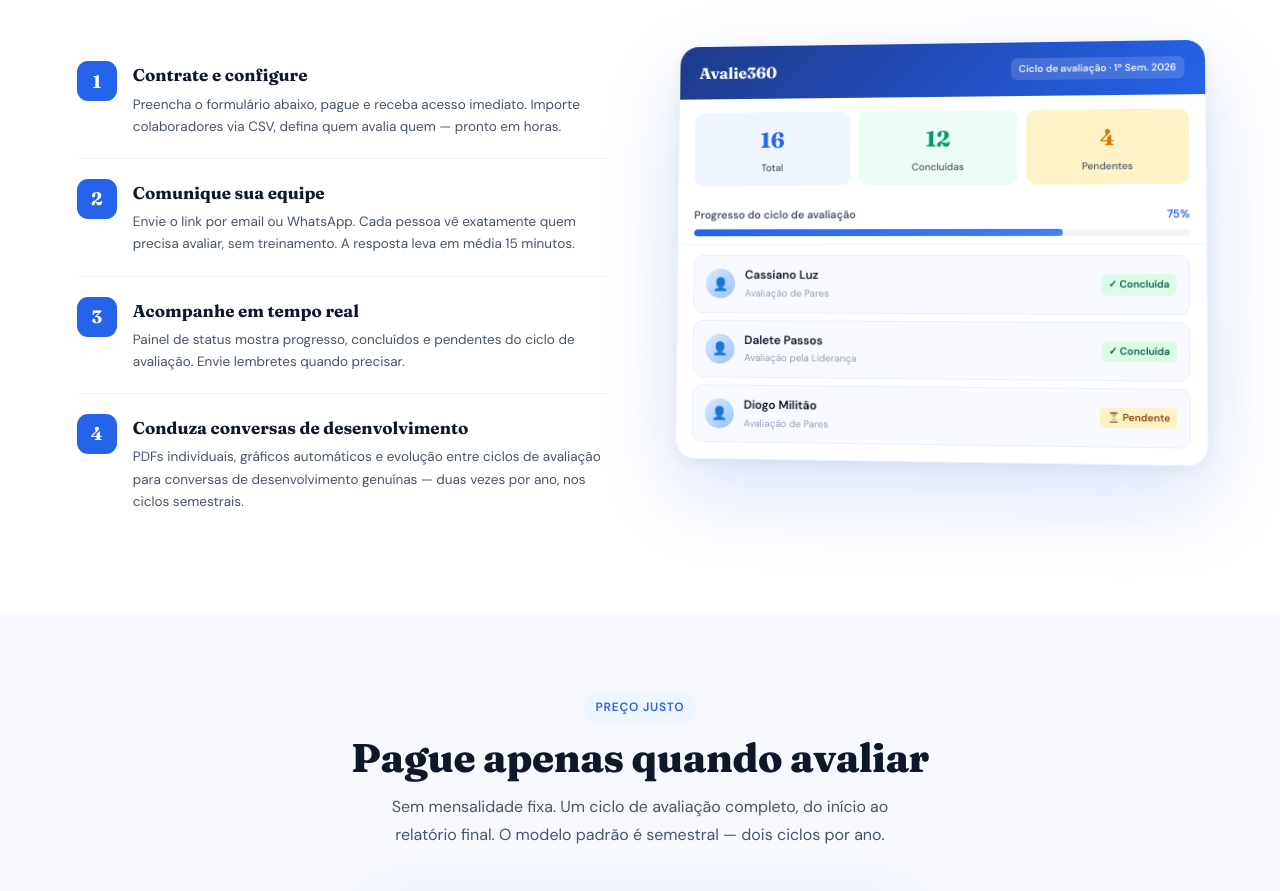
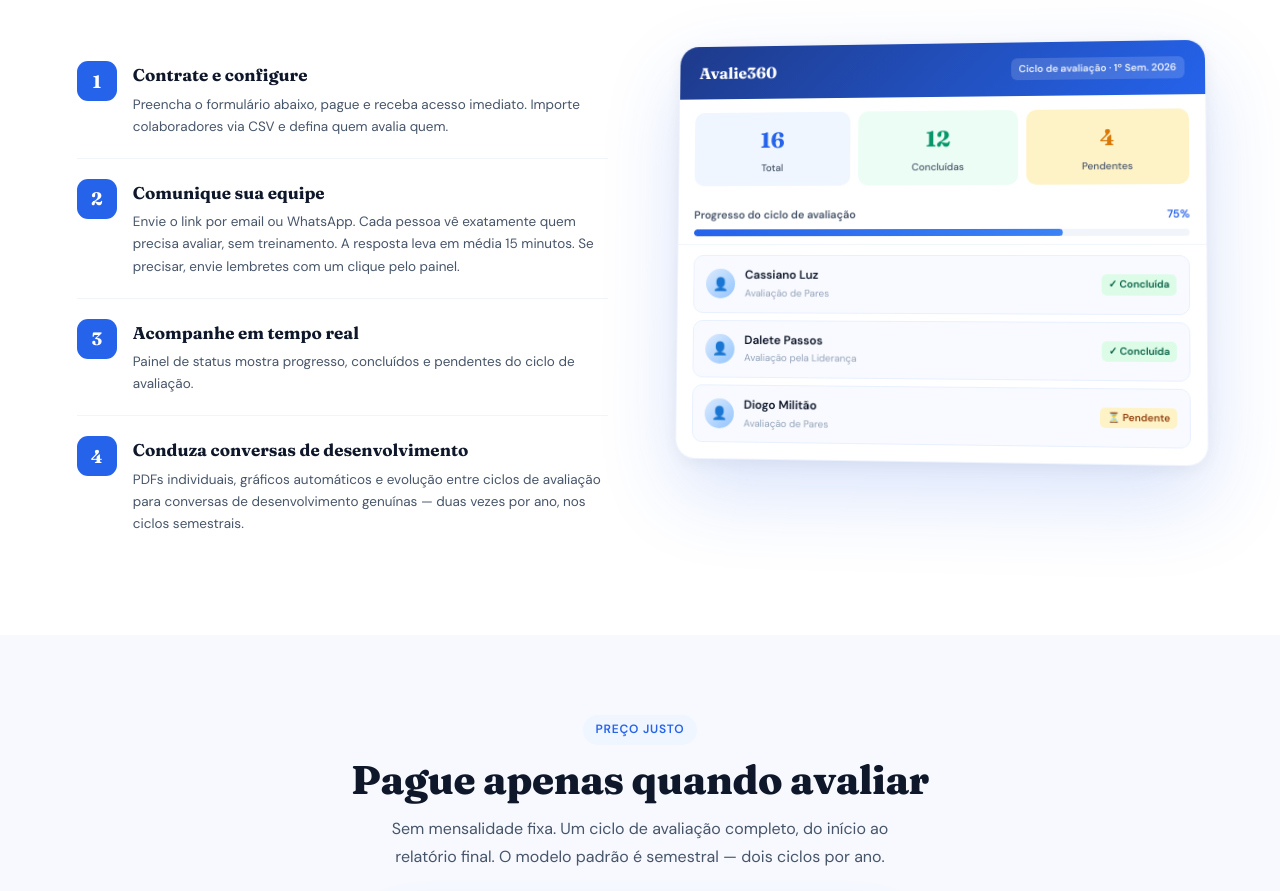
Before and after one commit to cassianobluz-ship-it/avalie360-landing, a website: page index.html in a window 1280 px wide. Shown: the part 4011-4902 px from the top of the page. Drawn offline with Linux system fonts and the light colour scheme; a script that the page names is missing.

Commit message:
Update index.html

```diff
--- a/index.html
+++ b/index.html
@@ -417,9 +417,9 @@ footer a:hover{color:white}
     </div>
     <div class="how-grid">
       <div class="how-steps">
-        <div class="how-step"><div class="how-num">1</div><div><div class="how-step-title">Contrate e configure</div><div class="how-step-desc">Preencha o formulário abaixo, pague e receba acesso imediato. Importe colaboradores via CSV, defina quem avalia quem — pronto em horas.</div></div></div>
-        <div class="how-step"><div class="how-num">2</div><div><div class="how-step-title">Comunique sua equipe</div><div class="how-step-desc">Envie o link por email ou WhatsApp. Cada pessoa vê exatamente quem precisa avaliar, sem treinamento. A resposta leva em média 15 minutos.</div></div></div>
-        <div class="how-step"><div class="how-num">3</div><div><div class="how-step-title">Acompanhe em tempo real</div><div class="how-step-desc">Painel de status mostra progresso, concluídos e pendentes do ciclo de avaliação. Envie lembretes quando precisar.</div></div></div>
+        <div class="how-step"><div class="how-num">1</div><div><div class="how-step-title">Contrate e configure</div><div class="how-step-desc">Preencha o formulário abaixo, pague e receba acesso imediato. Importe colaboradores via CSV e defina quem avalia quem.</div></div></div>
+        <div class="how-step"><div class="how-num">2</div><div><div class="how-step-title">Comunique sua equipe</div><div class="how-step-desc">Envie o link por email ou WhatsApp. Cada pessoa vê exatamente quem precisa avaliar, sem treinamento. A resposta leva em média 15 minutos. Se precisar, envie lembretes com um clique pelo painel.</div></div></div>
+        <div class="how-step"><div class="how-num">3</div><div><div class="how-step-title">Acompanhe em tempo real</div><div class="how-step-desc">Painel de status mostra progresso, concluídos e pendentes do ciclo de avaliação.</div></div></div>
         <div class="how-step"><div class="how-num">4</div><div><div class="how-step-title">Conduza conversas de desenvolvimento</div><div class="how-step-desc">PDFs individuais, gráficos automáticos e evolução entre ciclos de avaliação para conversas de desenvolvimento genuínas — duas vezes por ano, nos ciclos semestrais.</div></div></div>
       </div>
       <div class="how-photo-wrap" style="position:sticky;top:90px">
```
